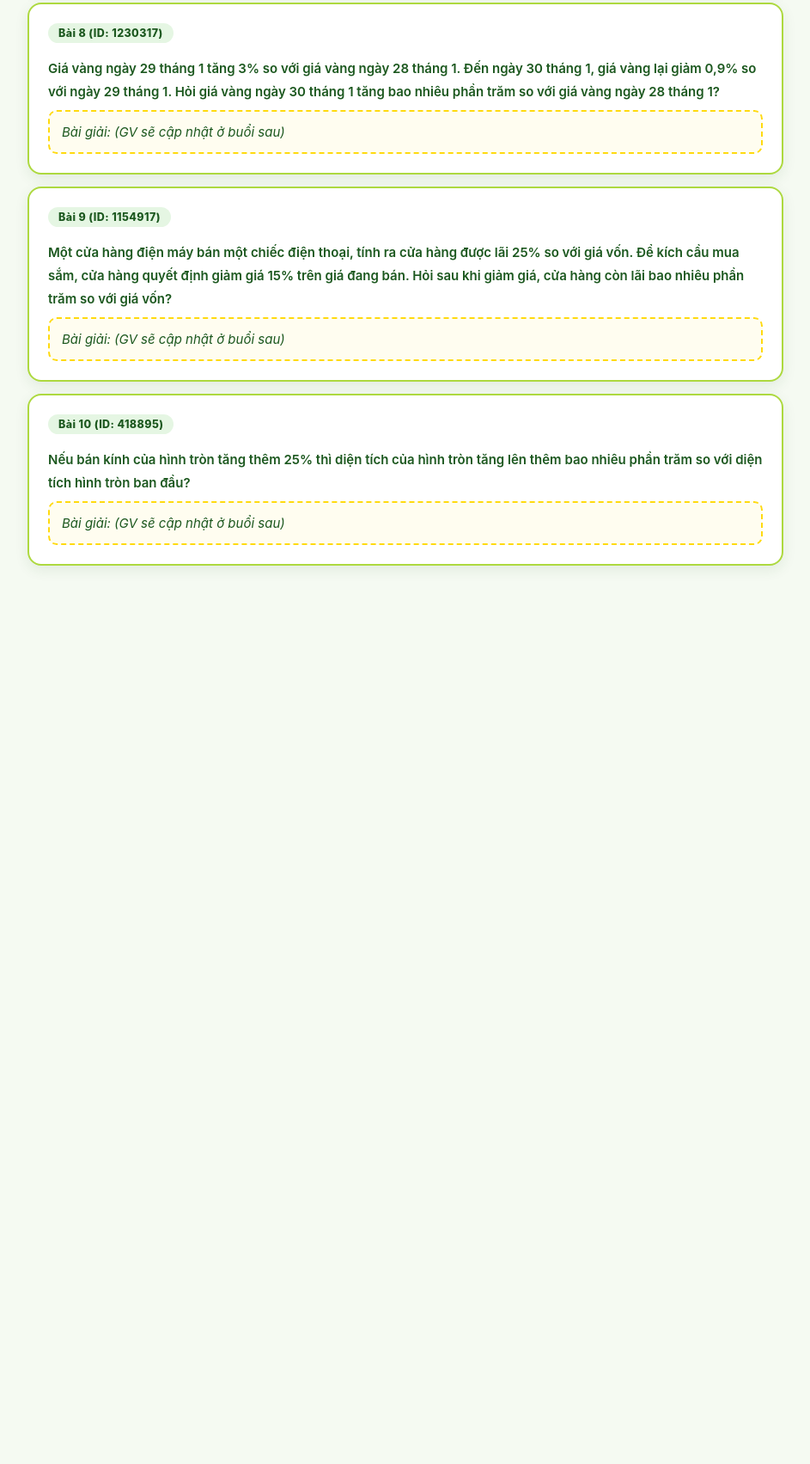
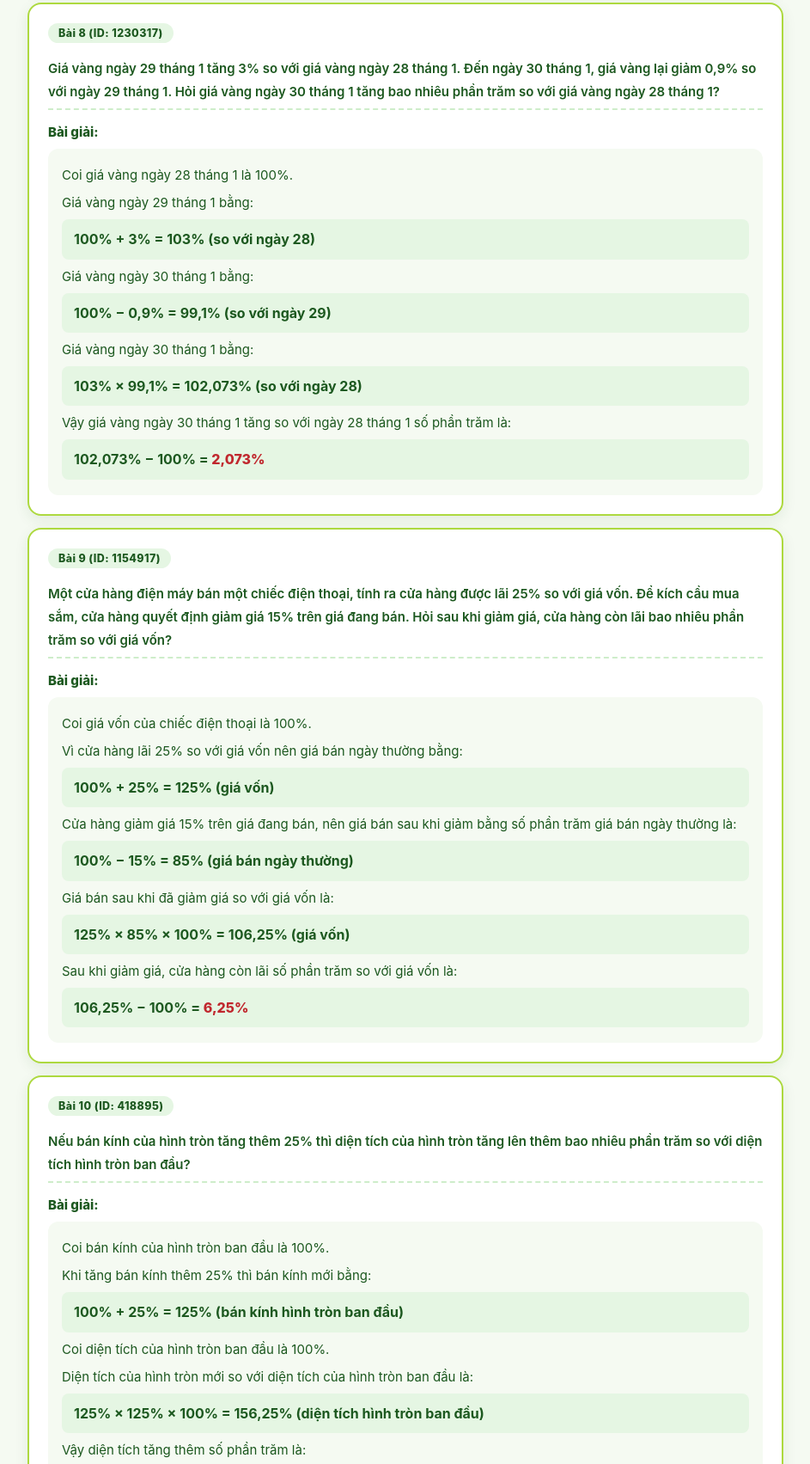
Before and after one commit to hienhientn761311-sketch/on-thi-toan-vao-6, a plain HTML site: page Loi-giai-buoi-3.html in a window 1280 px wide. Shown: the part 5357-7060 px from the top of the page at 86% size, without its empty margins (168-1111 px from the left). Before the commit the page ends 6053 px from the top, so only its background shows below. Drawn offline with Linux system fonts and the light colour scheme.

Commit message:
Update Loi-giai-buoi-3.html

```diff
--- a/Loi-giai-buoi-3.html
+++ b/Loi-giai-buoi-3.html
@@ -319,19 +319,54 @@ body { margin: 0; padding: 16px; background: #f5faf2; font-family: Inter, system
   <div class="sttn-q">
     <span class="sttn-id">Bài 8 (ID: 1230317)</span>
     <p class="sttn-de">Giá vàng ngày 29 tháng 1 tăng 3% so với giá vàng ngày 28 tháng 1. Đến ngày 30 tháng 1, giá vàng lại giảm 0,9% so với ngày 29 tháng 1. Hỏi giá vàng ngày 30 tháng 1 tăng bao nhiêu phần trăm so với giá vàng ngày 28 tháng 1?</p>
-    <div class="sttn-pending">Bài giải: (GV sẽ cập nhật ở buổi sau)</div>
+
+    <p class="sttn-ans-label">Bài giải:</p>
+    <div class="sttn-ans">
+      <p>Coi giá vàng ngày 28 tháng 1 là 100%.</p>
+      <p>Giá vàng ngày 29 tháng 1 bằng:</p>
+      <span class="sttn-calc">100% + 3% = 103% (so với ngày 28)</span>
+      <p>Giá vàng ngày 30 tháng 1 bằng:</p>
+      <span class="sttn-calc">100% − 0,9% = 99,1% (so với ngày 29)</span>
+      <p>Giá vàng ngày 30 tháng 1 bằng:</p>
+      <span class="sttn-calc">103% × 99,1% = 102,073% (so với ngày 28)</span>
+      <p>Vậy giá vàng ngày 30 tháng 1 tăng so với ngày 28 tháng 1 số phần trăm là:</p>
+      <span class="sttn-calc">102,073% − 100% = <span class="sttn-red">2,073%</span></span>
+    </div>
   </div>
 
   <div class="sttn-q">
     <span class="sttn-id">Bài 9 (ID: 1154917)</span>
     <p class="sttn-de">Một cửa hàng điện máy bán một chiếc điện thoại, tính ra cửa hàng được lãi 25% so với giá vốn. Để kích cầu mua sắm, cửa hàng quyết định giảm giá 15% trên giá đang bán. Hỏi sau khi giảm giá, cửa hàng còn lãi bao nhiêu phần trăm so với giá vốn?</p>
-    <div class="sttn-pending">Bài giải: (GV sẽ cập nhật ở buổi sau)</div>
+
+    <p class="sttn-ans-label">Bài giải:</p>
+    <div class="sttn-ans">
+      <p>Coi giá vốn của chiếc điện thoại là 100%.</p>
+      <p>Vì cửa hàng lãi 25% so với giá vốn nên giá bán ngày thường bằng:</p>
+      <span class="sttn-calc">100% + 25% = 125% (giá vốn)</span>
+      <p>Cửa hàng giảm giá 15% trên giá đang bán, nên giá bán sau khi giảm bằng số phần trăm giá bán ngày thường là:</p>
+      <span class="sttn-calc">100% − 15% = 85% (giá bán ngày thường)</span>
+      <p>Giá bán sau khi đã giảm giá so với giá vốn là:</p>
+      <span class="sttn-calc">125% × 85% × 100% = 106,25% (giá vốn)</span>
+      <p>Sau khi giảm giá, cửa hàng còn lãi số phần trăm so với giá vốn là:</p>
+      <span class="sttn-calc">106,25% − 100% = <span class="sttn-red">6,25%</span></span>
+    </div>
   </div>
 
   <div class="sttn-q">
     <span class="sttn-id">Bài 10 (ID: 418895)</span>
     <p class="sttn-de">Nếu bán kính của hình tròn tăng thêm 25% thì diện tích của hình tròn tăng lên thêm bao nhiêu phần trăm so với diện tích hình tròn ban đầu?</p>
-    <div class="sttn-pending">Bài giải: (GV sẽ cập nhật ở buổi sau)</div>
+
+    <p class="sttn-ans-label">Bài giải:</p>
+    <div class="sttn-ans">
+      <p>Coi bán kính của hình tròn ban đầu là 100%.</p>
+      <p>Khi tăng bán kính thêm 25% thì bán kính mới bằng:</p>
+      <span class="sttn-calc">100% + 25% = 125% (bán kính hình tròn ban đầu)</span>
+      <p>Coi diện tích của hình tròn ban đầu là 100%.</p>
+      <p>Diện tích của hình tròn mới so với diện tích của hình tròn ban đầu là:</p>
+      <span class="sttn-calc">125% × 125% × 100% = 156,25% (diện tích hình tròn ban đầu)</span>
+      <p>Vậy diện tích tăng thêm số phần trăm là:</p>
+      <span class="sttn-calc">156,25% − 100% = <span class="sttn-red">56,25%</span> (diện tích hình tròn ban đầu)</span>
+    </div>
   </div>
 
 </div>
```
